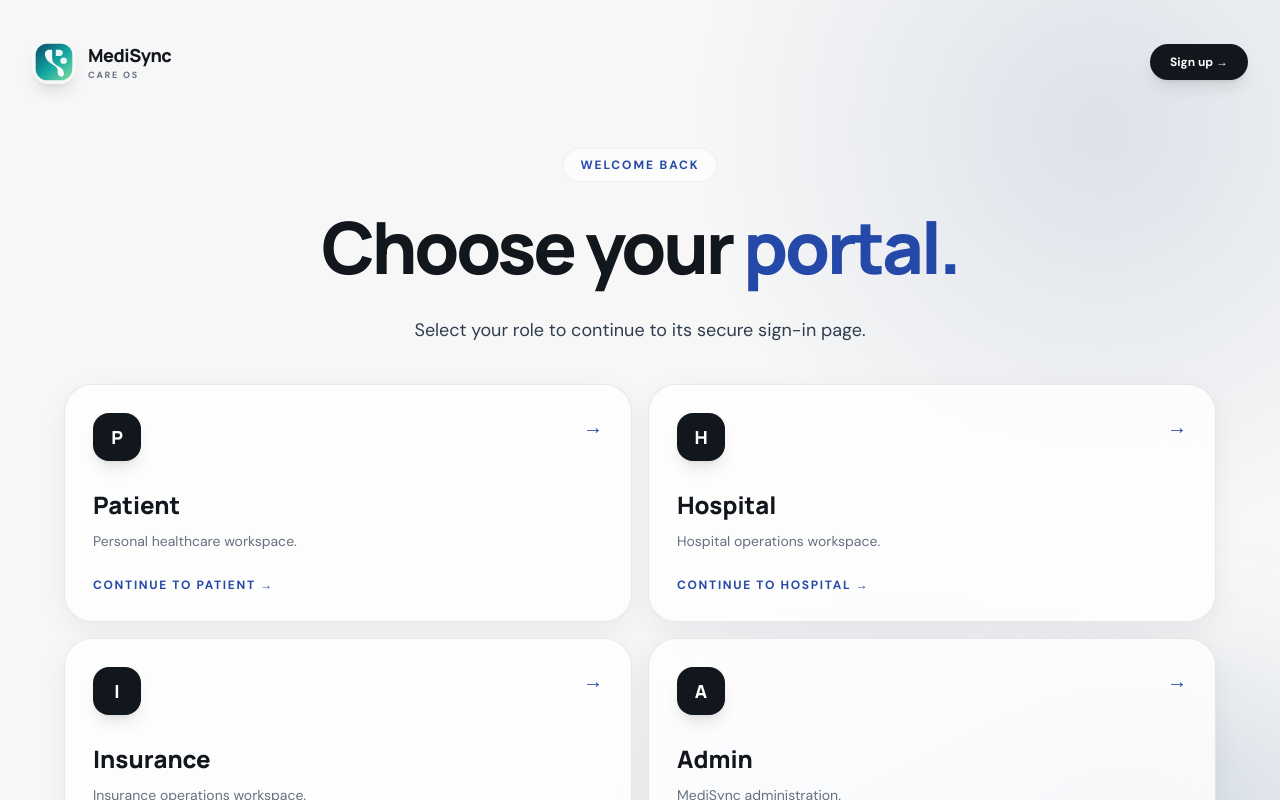
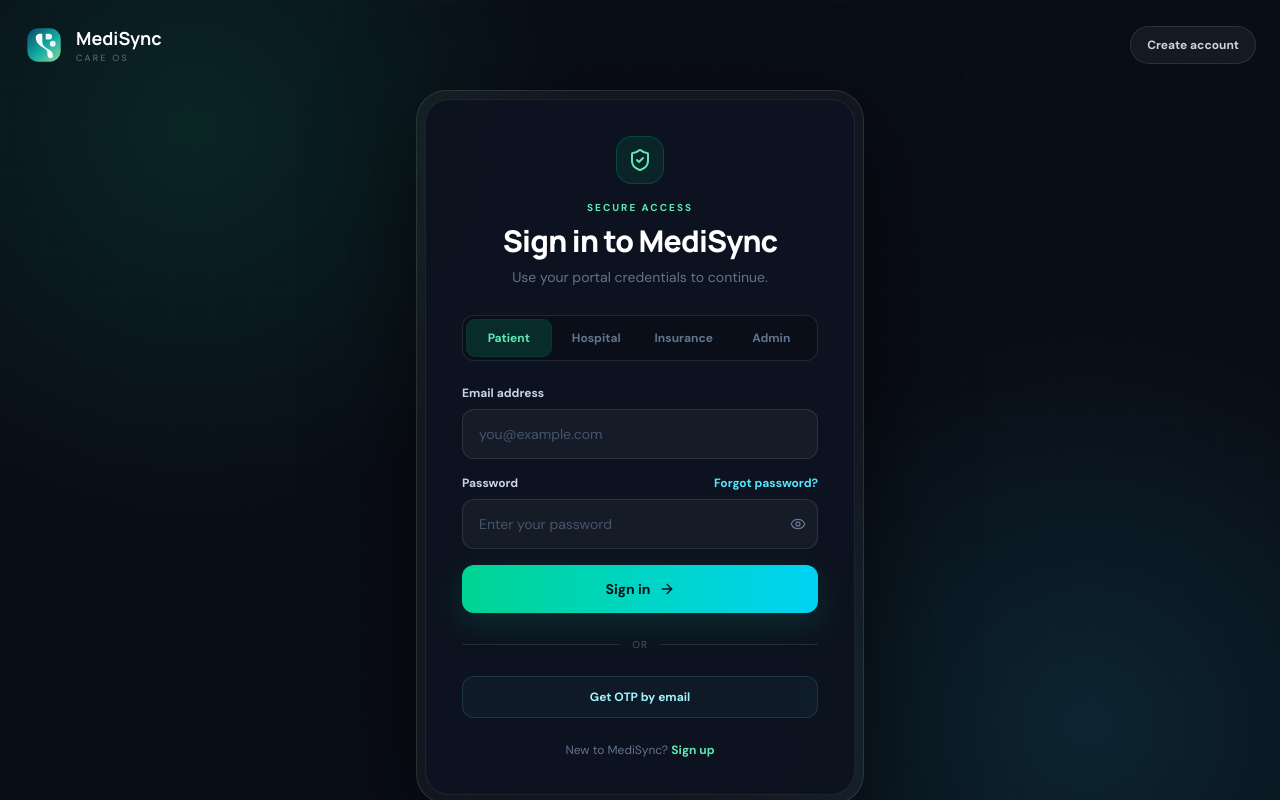
Before and after one commit to Sanjeev7673/Medisync-Os, a Next.js app: page /signin in a window 1280 px wide. Shown: the top 800 px of the page. Built offline with nearby package versions, Linux system fonts and the light colour scheme.

Commit message:
Redesign sign-in as direct authentication form

```diff
--- a/app/signin/page.tsx
+++ b/app/signin/page.tsx
@@ -2,31 +2,85 @@
 
 import Image from "next/image";
 import Link from "next/link";
+import { FormEvent, useState } from "react";
+import { ArrowRight, Eye, EyeOff, ShieldCheck } from "lucide-react";
 
 const roles = [
-  { href: "/patient/login", label: "Patient", description: "Personal healthcare workspace.", icon: "P" },
-  { href: "/hospital/login", label: "Hospital", description: "Hospital operations workspace.", icon: "H" },
-  { href: "/insurance/login", label: "Insurance", description: "Insurance operations workspace.", icon: "I" },
-  { href: "/admin/login", label: "Admin", description: "MediSync administration.", icon: "A" },
-];
+  { key: "patient", label: "Patient" },
+  { key: "hospital", label: "Hospital" },
+  { key: "insurance_agent", label: "Insurance" },
+  { key: "admin", label: "Admin" },
+] as const;
+
+type Role = (typeof roles)[number]["key"];
 
 export default function SignInPage() {
+  const [role, setRole] = useState<Role>("patient");
+  const [email, setEmail] = useState("");
+  const [password, setPassword] = useState("");
+  const [showPassword, setShowPassword] = useState(false);
+  const [loading, setLoading] = useState(false);
+  const [error, setError] = useState("");
+
+  async function submit(e: FormEvent) {
+    e.preventDefault();
+    setLoading(true);
+    setError("");
+    try {
+      const res = await fetch("/api/auth/login", {
+        method: "POST",
+        headers: { "Content-Type": "application/json" },
+        body: JSON.stringify({ email, password, expectedRole: role }),
+      });
+      const data = await res.json();
+      if (!res.ok) throw new Error(data.error || "Unable to sign in");
+      window.location.assign(data.redirectTo);
+    } catch (err) {
+      setError(err instanceof Error ? err.message : "Unable to sign in");
+    } finally {
+      setLoading(false);
+    }
+  }
+
   return (
-    <main className="mesh-bg relative min-h-screen overflow-hidden px-5 py-8 text-[var(--ink)] md:px-8 md:py-10">
-      <div className="mesh-orb-delay absolute -right-24 bottom-0 h-96 w-96 rounded-full bg-[#758FB5]/20 blur-3xl" />
-      <nav className="relative z-10 mx-auto flex max-w-7xl items-center justify-between">
-        <Link href="/" className="flex items-center gap-3"><Image src="/medisync-mark.svg" alt="MediSync" width={44} height={44} className="rounded-2xl shadow-lg" /><div><p className="font-display text-lg font-extrabold tracking-tight">MediSync</p><p className="text-[9px] font-bold uppercase tracking-[.2em] text-[var(--muted)]">Care OS</p></div></Link>
-        <Link href="/signup" className="rounded-full bg-[var(--ink)] px-5 py-2.5 text-xs font-bold text-white shadow-lg">Sign up →</Link>
-      </nav>
-      <section className="relative z-10 mx-auto max-w-6xl py-12 md:py-16">
-        <div className="mx-auto max-w-3xl text-center"><p className="mb-5 inline-flex rounded-full border border-black/5 bg-white/60 px-4 py-2 text-xs font-bold uppercase tracking-[.16em] text-[var(--care)] backdrop-blur">Welcome back</p><h1 className="font-display text-5xl font-extrabold leading-tight tracking-[-.045em] md:text-7xl">Choose your <span className="text-[var(--care)]">portal.</span></h1><p className="mx-auto mt-6 max-w-2xl text-base leading-7 text-[var(--muted-strong)] md:text-lg">Select your role to continue to its secure sign-in page.</p></div>
-        <div className="mt-10 grid gap-4 sm:grid-cols-2">
-          {roles.map((role, index) => <Link key={role.href} href={role.href} className={`glass reveal reveal-delay-${Math.min(index + 1, 3)} group block rounded-[28px] p-6 transition-all duration-300 hover:-translate-y-1 hover:shadow-[var(--shadow-md)] md:p-7`}>
-            <div className="flex items-start justify-between gap-5"><span className="flex h-12 w-12 items-center justify-center rounded-2xl bg-[var(--ink)] font-display text-lg font-extrabold text-white shadow-lg">{role.icon}</span><span className="text-xl text-[var(--care)] transition-transform group-hover:translate-x-1">→</span></div>
-            <h2 className="mt-7 font-display text-2xl font-extrabold">{role.label}</h2><p className="mt-2 text-sm leading-6 text-[var(--muted)]">{role.description}</p><p className="mt-6 text-xs font-bold uppercase tracking-[.14em] text-[var(--care)]">Continue to {role.label} →</p>
-          </Link>)}
+    <main className="relative min-h-screen overflow-hidden bg-[#090D16] text-white">
+      <div className="pointer-events-none absolute inset-0 bg-[radial-gradient(circle_at_15%_15%,rgba(16,185,129,.14),transparent_30%),radial-gradient(circle_at_85%_85%,rgba(34,211,238,.12),transparent_30%)]" />
+      <div className="pointer-events-none absolute inset-0 opacity-[.2] [background-image:linear-gradient(rgba(255,255,255,.035)_1px,transparent_1px),linear-gradient(90deg,rgba(255,255,255,.035)_1px,transparent_1px)] [background-size:42px_42px]" />
+
+      <header className="relative z-10 mx-auto flex max-w-7xl items-center justify-between px-6 py-6">
+        <Link href="/" className="flex items-center gap-3">
+          <Image src="/medisync-mark.svg" alt="MediSync" width={40} height={40} className="rounded-xl" />
+          <div><b className="font-display text-lg">MediSync</b><p className="text-[9px] uppercase tracking-[.25em] text-slate-500">Care OS</p></div>
+        </Link>
+        <Link href="/signup" className="rounded-full border border-white/10 bg-white/[.05] px-4 py-2.5 text-xs font-bold text-slate-300 hover:bg-white/10">Create account</Link>
+      </header>
+
+      <section className="relative z-10 flex min-h-[calc(100vh-88px)] items-center justify-center px-5 pb-12">
+        <div className="w-full max-w-md rounded-[30px] border border-white/10 bg-white/[.045] p-2 shadow-[0_30px_100px_rgba(0,0,0,.5)] backdrop-blur-2xl">
+          <div className="rounded-[24px] border border-white/[.07] bg-[#0D1320]/95 p-7 sm:p-9">
+            <div className="mb-7 text-center">
+              <div className="mx-auto mb-4 flex h-12 w-12 items-center justify-center rounded-2xl border border-emerald-400/20 bg-emerald-400/10 text-emerald-300"><ShieldCheck className="h-6 w-6" /></div>
+              <p className="text-[10px] font-bold uppercase tracking-[.2em] text-emerald-300">Secure access</p>
+              <h1 className="mt-2 font-display text-3xl font-extrabold tracking-tight">Sign in to MediSync</h1>
+              <p className="mt-2 text-sm text-slate-500">Use your portal credentials to continue.</p>
+            </div>
+
+            <div className="mb-6 grid grid-cols-4 gap-1 rounded-xl border border-white/10 bg-black/20 p-1">
+              {roles.map((item) => <button key={item.key} type="button" onClick={() => setRole(item.key)} className={`rounded-lg px-2 py-2.5 text-xs font-bold transition ${role === item.key ? "bg-emerald-400/15 text-emerald-300 ring-1 ring-emerald-400/20" : "text-slate-500 hover:text-white"}`}>{item.label}</button>)}
+            </div>
+
+            <form onSubmit={submit} className="space-y-4">
+              <label className="block"><span className="mb-2 block text-xs font-bold text-slate-300">Email address</span><input required type="email" value={email} onChange={e => setEmail(e.target.value)} placeholder="you@example.com" className="w-full rounded-xl border border-white/10 bg-white/[.04] px-4 py-3.5 text-sm text-white outline-none placeholder:text-slate-600 focus:border-emerald-400/50 focus:ring-2 focus:ring-emerald-400/10" /></label>
+              <label className="block"><div className="mb-2 flex justify-between"><span className="text-xs font-bold text-slate-300">Password</span><Link href="/forgot-password" className="text-xs font-bold text-cyan-300 hover:text-cyan-200">Forgot password?</Link></div><div className="relative"><input required type={showPassword ? "text" : "password"} value={password} onChange={e => setPassword(e.target.value)} placeholder="Enter your password" className="w-full rounded-xl border border-white/10 bg-white/[.04] px-4 py-3.5 pr-12 text-sm text-white outline-none placeholder:text-slate-600 focus:border-emerald-400/50 focus:ring-2 focus:ring-emerald-400/10" /><button type="button" onClick={() => setShowPassword(v => !v)} className="absolute right-3 top-1/2 -translate-y-1/2 text-slate-500 hover:text-white" aria-label="Toggle password visibility">{showPassword ? <EyeOff className="h-4 w-4" /> : <Eye className="h-4 w-4" />}</button></div></label>
+              {error && <p className="rounded-xl border border-red-400/20 bg-red-400/10 px-3 py-2.5 text-xs text-red-300">{error}</p>}
+              <button disabled={loading} className="group flex w-full items-center justify-center gap-2 rounded-xl bg-gradient-to-r from-emerald-400 to-cyan-400 px-4 py-3.5 text-sm font-extrabold text-[#071019] shadow-[0_10px_35px_rgba(16,185,129,.18)] transition hover:brightness-110 disabled:opacity-50">{loading ? "Signing in..." : "Sign in"}<ArrowRight className="h-4 w-4 transition-transform group-hover:translate-x-1" /></button>
+            </form>
+
+            <div className="my-6 flex items-center gap-3 text-[10px] uppercase tracking-widest text-slate-600"><span className="h-px flex-1 bg-white/10" />or<span className="h-px flex-1 bg-white/10" /></div>
+            <Link href={`/forgot-password?role=${role}`} className="block w-full rounded-xl border border-cyan-300/15 bg-cyan-300/[.04] px-4 py-3 text-center text-xs font-bold text-cyan-200 hover:bg-cyan-300/[.08]">Get OTP by email</Link>
+            <p className="mt-6 text-center text-xs text-slate-500">New to MediSync? <Link href="/signup" className="font-bold text-emerald-300">Sign up</Link></p>
+          </div>
         </div>
-        <div className="mx-auto mt-8 max-w-3xl rounded-[24px] bg-white/60 p-5 text-center text-xs leading-5 text-[var(--muted-strong)] backdrop-blur">Forgot your password? <Link href="/forgot-password" className="font-bold text-[var(--care)] hover:underline">Get OTP by email →</Link><span className="mx-2 text-black/15">•</span>New here? <Link href="/signup" className="font-bold text-[var(--care)] hover:underline">Create an account →</Link></div>
       </section>
     </main>
   );
```
